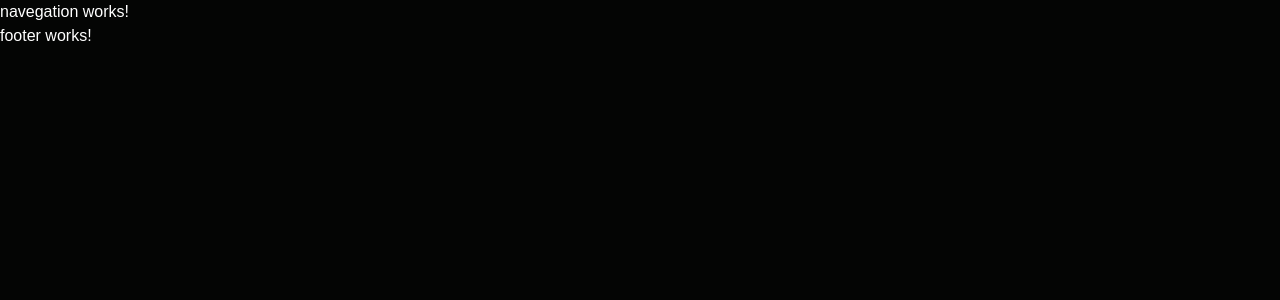
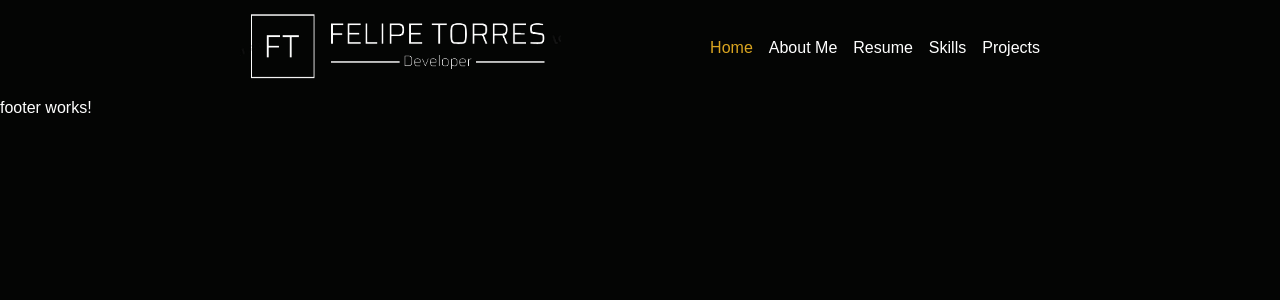
Before and after one commit to FelipeTC06/Felipe-s-portfolio, an Angular app: page / in a window 1280 px wide. Shown: the top 300 px of the page. Built offline with nearby package versions, Linux system fonts and the light colour scheme.

Commit message:
feat: create header

```diff
--- a/src/app/components/navegation/navegation.component.html
+++ b/src/app/components/navegation/navegation.component.html
@@ -1 +1,11 @@
-<p>navegation works!</p>
+<nav class="nav">
+    <div class="logo">
+        <img [src]="logoPath" alt="Minha Logo">
+    </div>
+    <div class="nav-items">
+        <span class="item" *ngFor="let item of menuItems" [ngClass]="{ 'active': item.active }"
+            (click)="setActiveItem(item)">
+            {{ item.label }}
+        </span>
+    </div>
+</nav>
--- a/src/app/components/navegation/navegation.component.scss
+++ b/src/app/components/navegation/navegation.component.scss
@@ -0,0 +1,37 @@
+.nav {
+    height: 6rem;
+    width: 100%;
+    background-color: #040504;
+    display: flex;
+    justify-content: space-between;
+    align-items: center;
+    padding: 0.5rem 15rem;
+
+    .logo {
+        height: 100%;
+
+        img {
+            height: 100%;
+        }
+    }
+
+    .nav-items {
+        display: flex;
+        flex-direction: row;
+        gap: 1rem;
+
+
+        .active {
+            color: #daa520;
+        }
+
+        .item {
+            cursor: pointer;
+        }
+
+        .item:hover {
+            text-decoration: underline;
+            text-decoration-color: #daa520;
+        }
+    }
+}
--- a/src/app/components/navegation/navegation.component.ts
+++ b/src/app/components/navegation/navegation.component.ts
@@ -1,5 +1,6 @@
 import { Component } from '@angular/core';
 import { CommonModule } from '@angular/common';
+import { DomSanitizer, SafeResourceUrl } from '@angular/platform-browser';
 
 @Component({
   selector: 'app-navegation',
@@ -10,4 +11,32 @@ import { CommonModule } from '@angular/common';
 })
 export class NavegationComponent {
 
+  public logoPath!: SafeResourceUrl;
+
+
+  public menuItems = [
+    { label: 'Home', active: true },
+    { label: 'About Me', active: false },
+    { label: 'Resume', active: false },
+    { label: 'Skills', active: false },
+    { label: 'Projects', active: false },
+  ];
+
+  constructor(private sanitizer: DomSanitizer) { }
+
+  public ngOnInit() {
+    this.loadLogo();
+  }
+
+  private loadLogo() {
+    this.logoPath = this.sanitizer.bypassSecurityTrustResourceUrl('./assets/images/logo/logoFT.png');
+  }
+
+
+  public setActiveItem(item: any): void {
+    this.menuItems.forEach((menuItem) => {
+      menuItem.active = menuItem.label === item.label;
+    });
+  }
+
 }
```
Also changed, not shown: src/assets/images/logo/logoFT.png (added).
